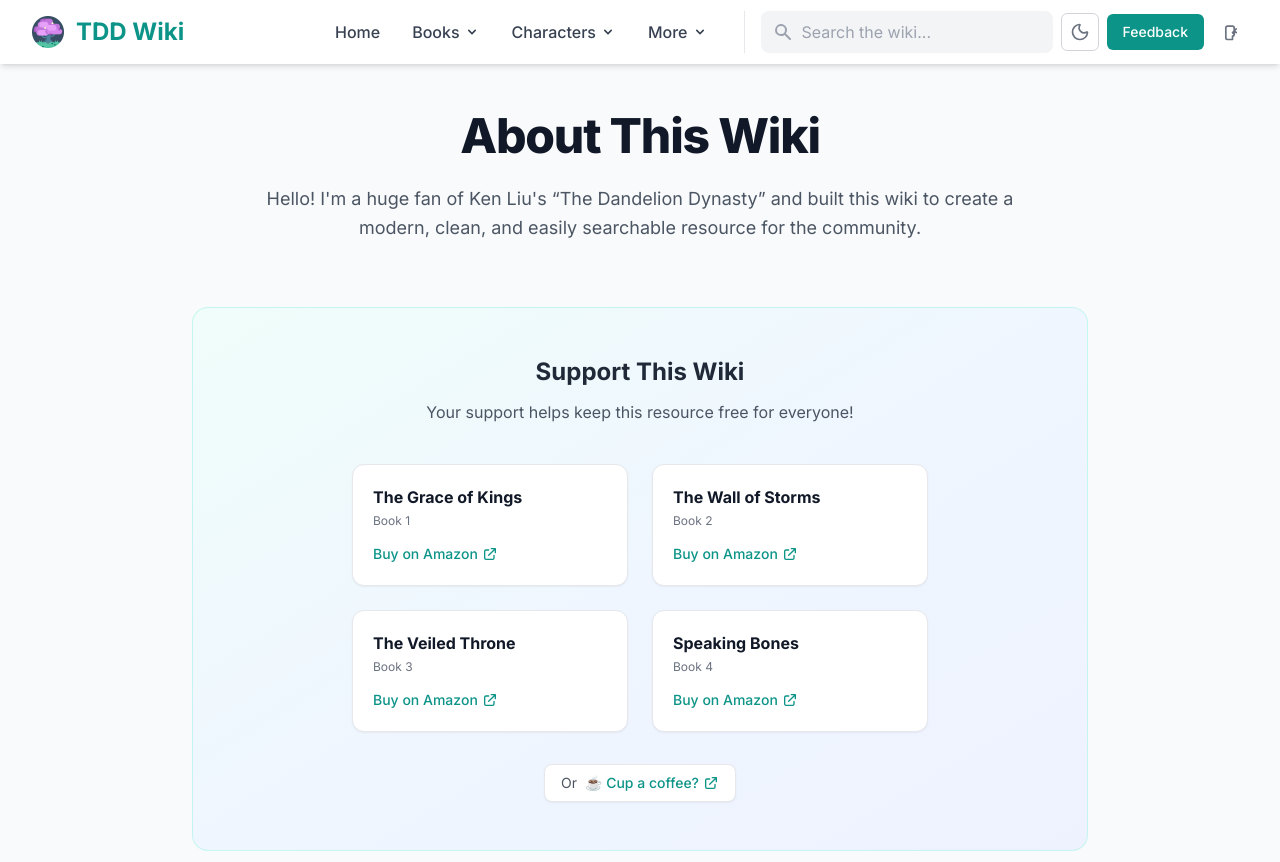
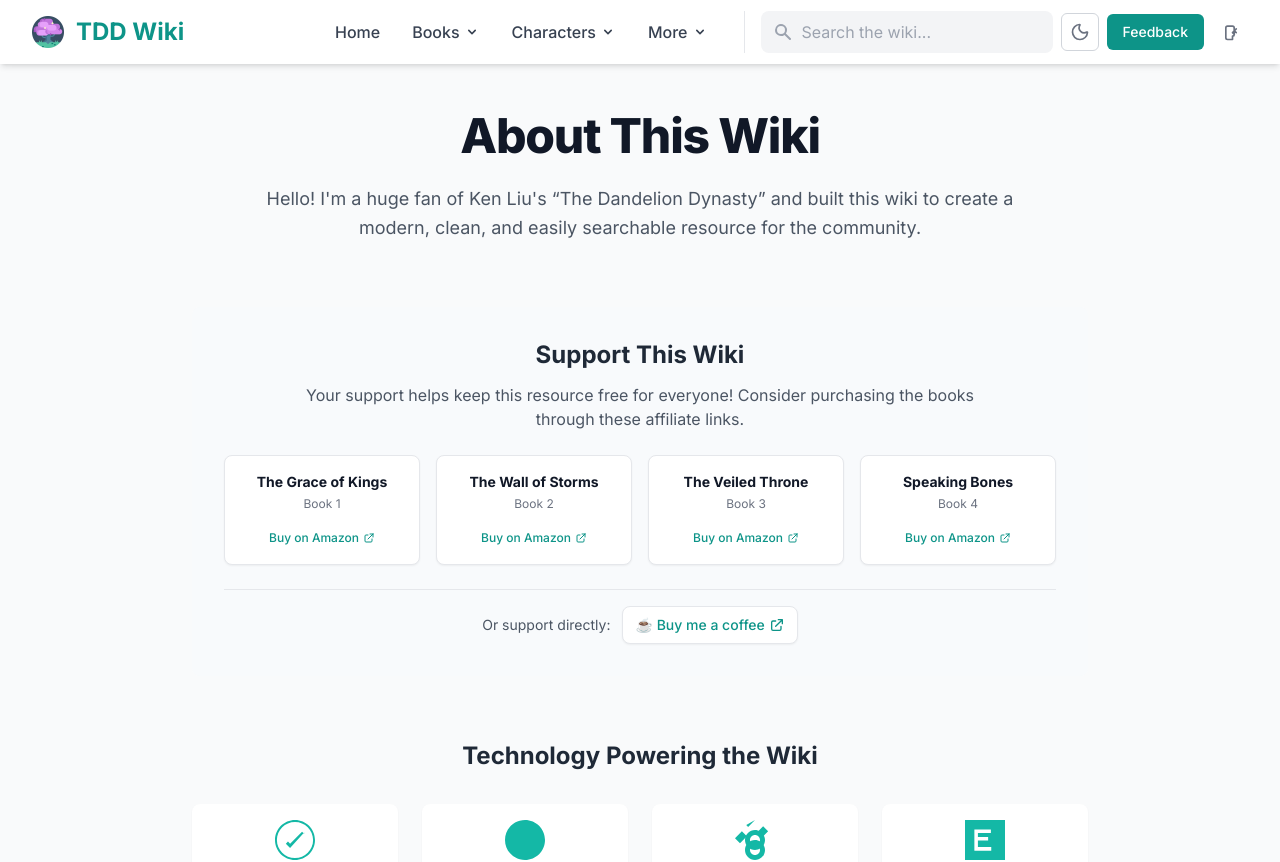
Before and after one commit to arman-101/dandelion-wiki, a Next.js app: page /other/about-wiki in a window 1280 px wide. Shown: the top 862 px of the page. Built offline with nearby package versions, Linux system fonts and the light colour scheme.

Commit message:
fixed icon error + gimoto description + bold error in all pages fixed + about page cleaned up

```diff
--- a/app/books/speaking-bones/page.tsx
+++ b/app/books/speaking-bones/page.tsx
@@ -4,6 +4,7 @@ import Image from 'next/image';
 import Link from 'next/link';
 import TopPageNavigation from '../../components/TopPageNavigation';
 import BookNavigation from '@/app/components/BookNavigation';
+import { formatAsteriskToBold } from '../../utils/textFormatting';
 
 // --- ACCURATE & DETAILED DATA FOR SPEAKING BONES ---
 const chapters = [
@@ -657,7 +658,7 @@ export default function SpeakingBonesPage() {
                                 &ldquo;{chapter.quote}&rdquo;
                                 <span className="block text-right not-italic font-semibold mt-2">&mdash; {chapter.speaker}</span>
                             </blockquote>
-                            <div className="my-4 text-gray-700 dark:text-gray-300 prose dark:prose-invert max-w-none" style={{ whiteSpace: 'pre-line' }}>{chapter.summary}</div>
+                            <div className="my-4 text-gray-700 dark:text-gray-300 prose dark:prose-invert max-w-none" style={{ whiteSpace: 'pre-line' }}>{formatAsteriskToBold(chapter.summary)}</div>
                             <div className="flex flex-wrap gap-2 pt-4 border-t border-gray-200 dark:border-gray-700">
                                 {chapter.links.map(link => (
                                     <Link key={link.name} href={link.path} className="bg-gray-200 dark:bg-gray-700 text-gray-800 dark:text-gray-200 text-sm px-3 py-1 rounded-full hover:bg-teal-600 hover:text-white transition-colors">
--- a/app/books/the-grace-of-kings/page.tsx
+++ b/app/books/the-grace-of-kings/page.tsx
@@ -2,6 +2,7 @@ import Image from 'next/image';
 import Link from 'next/link';
 import BookNavigation from '../../components/BookNavigation';
 import TopPageNavigation from '../../components/TopPageNavigation';
+import { formatAsteriskToBold } from '../../utils/textFormatting';
 
 // --- FULLY REVISED & COMPLETE DATA FOR THE GRACE OF KINGS ---
 const chapters = [
@@ -565,7 +566,7 @@ export default function GraceOfKingsPage() {
                                 &ldquo;{chapter.quote}&rdquo;
                                 <span className="block text-right not-italic font-semibold mt-2">&mdash; {chapter.speaker}</span>
                             </blockquote>
-                            <div className="my-4 text-gray-700 dark:text-gray-300 prose dark:prose-invert max-w-none" style={{ whiteSpace: 'pre-line' }}>{chapter.summary}</div>
+                            <div className="my-4 text-gray-700 dark:text-gray-300 prose dark:prose-invert max-w-none" style={{ whiteSpace: 'pre-line' }}>{formatAsteriskToBold(chapter.summary)}</div>
                             <div className="flex flex-wrap gap-2 pt-4 border-t border-gray-200 dark:border-gray-700">
                                 {chapter.links.map(link => (
                                     <Link key={link.name} href={link.path} className="bg-gray-200 dark:bg-gray-700 text-gray-800 dark:text-gray-200 text-sm px-3 py-1 rounded-full hover:bg-teal-600 hover:text-white transition-colors">
--- a/app/books/the-veiled-throne/page.tsx
+++ b/app/books/the-veiled-throne/page.tsx
@@ -2,6 +2,7 @@ import Image from 'next/image';
 import Link from 'next/link';
 import BookNavigation from '../../components/BookNavigation';
 import TopPageNavigation from '../../components/TopPageNavigation';
+import { formatAsteriskToBold } from '../../utils/textFormatting';
 
 // --- ACCURATE & DETAILED DATA FOR THE VEILED THRON ---
 const chapters = [
@@ -164,7 +165,7 @@ const chapters = [
         date: "SECRET AGON BASE IN KIRI VALLEY: THE TWELFTH MONTH IN THE EIGHTH YEAR AFTER THÉRA'S DEPARTURE",
         quote: "Even if they were to invent an alphabet from scratch... how could mere writing hope to capture the nuances of tone and timbre... in short, the entirety of the experience of being alive here, in this moment?",
         speaker: "Narrator",
-        summary: "Théra, taking Thoryo's advice, decides to spend a day playing with her sons on their own terms. They show her their masterpiece: a complex, wind-powered automaton—an *arucuro tocua* or 'living bones'—made from the bones of various animals, fish scales, and slisli fly wings. Théra is stunned by the intricate engineering, a native tradition of machinery completely alien to Dara's silkpunk technology. She also has a tense confrontation with the aged shaman Adyulek over the value of oral versus written traditions. Adyulek demonstrates the power of oral storytelling with a 'voice painting' ritual, a performance using colored dust on a vibrating drum skin to create abstract images representing the tribe's history. Théra has a profound realization about the limitations of writing and the deep, embodied wisdom of Agon culture. The celebration is shattered when the secret base is discovered and attacked by a massive Lyucu force.",
+        summary: "Théra, taking Thoryo's advice, decides to spend a day playing with her sons on their own terms. They show her their masterpiece: a complex, wind-powered automaton—an *arucuro tocua* or 'living bones'—made from the bones of various animals, fish scales, and slisli fly wings. Théra is stunned by the intricate engineering, a native tradition of machinery completely alien to Dara's silkpunk technology. She also has a tense confrontation with the aged shaman Adyulek over the value of oral versus written traditions. Adyulek demonstrates the power of oral storytelling with a 'voice painting' ritual, a performance using colored dust on a vibrating drum skin to create abstract images representing the tribe's history. Théra has a profound realization about the limitations of writing and the deep, embodied wisdom of Agon culture.",
         links: [{ name: "Kiri Valley", path: "/places/kiri-valley" }, { name: "Princess Théra", path: "/characters/princess-thera" }, { name: "Tanto Aragoz", path: "/characters/tanto-aragoz" }, { name: "Rokiri Aragoz", path: "/characters/rokiri-aragoz" }]
     },
     {
@@ -526,7 +527,7 @@ export default function VeiledThronePage() {
                                 &ldquo;{chapter.quote}&rdquo;
                                 <span className="block text-right not-italic font-semibold mt-2">&mdash; {chapter.speaker}</span>
                             </blockquote>
-                            <div className="my-4 text-gray-700 dark:text-gray-300 prose dark:prose-invert max-w-none" style={{ whiteSpace: 'pre-line' }}>{chapter.summary}</div>
+                            <div className="my-4 text-gray-700 dark:text-gray-300 prose dark:prose-invert max-w-none" style={{ whiteSpace: 'pre-line' }}>{formatAsteriskToBold(chapter.summary)}</div>
                             <div className="flex flex-wrap gap-2 pt-4 border-t border-gray-200 dark:border-gray-700">
                                 {chapter.links.map(link => (
                                     <Link key={link.name} href={link.path} className="bg-gray-200 dark:bg-gray-700 text-gray-800 dark:text-gray-200 text-sm px-3 py-1 rounded-full hover:bg-teal-600 hover:text-white transition-colors">
--- a/app/books/the-wall-of-storms/page.tsx
+++ b/app/books/the-wall-of-storms/page.tsx
@@ -2,6 +2,7 @@ import Image from 'next/image';
 import Link from 'next/link';
 import BookNavigation from '../../components/BookNavigation';
 import TopPageNavigation from '../../components/TopPageNavigation';
+import { formatAsteriskToBold } from '../../utils/textFormatting';
 
 // --- ACCURATE & DETAILED DATA FOR THE WALL OF STORMS ---
 const chapters = [
@@ -664,7 +665,7 @@ export default function WallOfStormsPage() {
                                 &ldquo;{chapter.quote}&rdquo;
                                 <span className="block text-right not-italic font-semibold mt-2">&mdash; {chapter.speaker}</span>
                             </blockquote>
-                            <div className="my-4 text-gray-700 dark:text-gray-300 prose dark:prose-invert max-w-none" style={{ whiteSpace: 'pre-line' }}>{chapter.summary}</div>
+                            <div className="my-4 text-gray-700 dark:text-gray-300 prose dark:prose-invert max-w-none" style={{ whiteSpace: 'pre-line' }}>{formatAsteriskToBold(chapter.summary)}</div>
                             <div className="flex flex-wrap gap-2 pt-4 border-t border-gray-200 dark:border-gray-700">
                                 {chapter.links.map(link => (
                                     <Link key={link.name} href={link.path} className="bg-gray-200 dark:bg-gray-700 text-gray-800 dark:text-gray-200 text-sm px-3 py-1 rounded-full hover:bg-teal-600 hover:text-white transition-colors">
--- a/app/components/CharacterPageTemplate.tsx
+++ b/app/components/CharacterPageTemplate.tsx
@@ -2,6 +2,7 @@ import Image from 'next/image';
 import Link from 'next/link';
 import React from 'react';
 import { Character, ContentBlock, ReferenceLink } from '../data/wiki-data';
+import { formatAsteriskToBold } from '../utils/textFormatting';
 
 // --- REUSABLE SUB-COMPONENTS FOR THE TEMPLATE ---
 
@@ -62,7 +63,7 @@ const ContentParagraph = ({ content }: { content: ContentBlock[] }) => (
     <p className="text-gray-700 dark:text-gray-300 leading-relaxed">
         {content.map((block, index) => {
             if (block.type === 'text') {
-                return <span key={index}>{block.content}</span>;
+                return <span key={index}>{formatAsteriskToBold(block.content)}</span>;
             }
             if (block.type === 'ref') {
                 return <Reference key={index} {...block.data} />;
--- a/app/components/ConceptPageTemplate.tsx
+++ b/app/components/ConceptPageTemplate.tsx
@@ -2,6 +2,7 @@ import Image from 'next/image';
 import Link from 'next/link';
 import React from 'react';
 import { Concept, ContentBlock, ReferenceLink, InfoBoxLink } from '../data/wiki-data';
+import { formatAsteriskToBold } from '../utils/textFormatting';
 
 // --- REUSABLE SUB-COMPONENTS FOR THE TEMPLATE ---
 
@@ -61,7 +62,7 @@ const ContentParagraph = ({ content }: { content: ContentBlock[] }) => (
     <p className="text-gray-700 dark:text-gray-300 leading-relaxed">
         {content.map((block, index) => {
             if (block.type === 'text') {
-                return <span key={index}>{block.content}</span>;
+                return <span key={index}>{formatAsteriskToBold(block.content)}</span>;
             }
             if (block.type === 'ref') {
                 return <Reference key={index} {...block.data} />;
--- a/app/components/GodPageTemplate.tsx
+++ b/app/components/GodPageTemplate.tsx
@@ -1,6 +1,7 @@
 import Image from 'next/image';
 import Link from 'next/link';
 import { God, ContentBlock, ReferenceLink } from '../data/wiki-data';
+import { formatAsteriskToBold } from '../utils/textFormatting';
 
 // --- REUSABLE SUB-COMPONENTS FOR THE TEMPLATE ---
 
@@ -50,7 +51,7 @@ const ContentParagraph = ({ content }: { content: ContentBlock[] }) => (
     <p className="text-gray-700 dark:text-gray-300 leading-relaxed">
         {content.map((block, index) => {
             if (block.type === 'text') {
-                return <span key={index}>{block.content}</span>;
+                return <span key={index}>{formatAsteriskToBold(block.content)}</span>;
             }
             if (block.type === 'ref') {
                 return <Reference key={index} {...block.data} />;
--- a/app/components/PlacePageTemplate.tsx
+++ b/app/components/PlacePageTemplate.tsx
@@ -2,6 +2,7 @@ import Image from 'next/image';
 import Link from 'next/link';
 import React from 'react'; // <-- IMPORT REACT TO FIX ERROR
 import { Place, ContentBlock, ReferenceLink } from '../data/wiki-data';
+import { formatAsteriskToBold } from '../utils/textFormatting';
 
 // --- REUSABLE SUB-COMPONENTS FOR THE TEMPLATE ---
 
@@ -61,7 +62,7 @@ const ContentParagraph = ({ content }: { content: ContentBlock[] }) => (
     <p className="text-gray-700 dark:text-gray-300 leading-relaxed">
         {content.map((block, index) => {
             if (block.type === 'text') {
-                return <span key={index}>{block.content}</span>;
+                return <span key={index}>{formatAsteriskToBold(block.content)}</span>;
             }
             if (block.type === 'ref') {
                 return <Reference key={index} {...block.data} />;
--- a/app/data/wiki-data.ts
+++ b/app/data/wiki-data.ts
@@ -133,7 +133,7 @@ export const ALL_CHARACTERS_DATA = [
     { name: "The Sword-Saint", description: "A legendary warrior from Eseeran Nomnny who trains Aya Mazoti.", image: "/characters/the-sword-saint.png", link: "/characters/the-sword-saint" },
     { name: "Ouro", description: "A Lyucu defector and master garinafin rider who trains Emperor Phyro's new aerial force.", image: "/characters/ouro.png", link: "/characters/ouro" },
     { name: "Gori Ruthi", description: "Nephew of Zato Ruthi, a Moralist scholar and official in the Dandelion court.", image: "/characters/gori-ruthi.png", link: "/characters/gori-ruthi" },
-    { name: "Prince Gimoto", description: "A character who plays a role in the events of the series.", image: "/characters/prince-gimoto.png", link: "/characters/prince-gimoto" },
+    { name: "Prince Gimoto", description: "Prince Gimoto is the son of Kado Garu and the nephew of Emperor Ragin (Kuni Garu).", image: "/characters/prince-gimoto.png", link: "/characters/prince-gimoto" },
 ];
 
 // --- MASTER DATA FOR CONCEPTS LISTING PAGE ---
--- a/app/layout.tsx
+++ b/app/layout.tsx
@@ -25,11 +25,6 @@ export default function RootLayout({
 }) {
   return (
     <html lang="en" suppressHydrationWarning>
-
-      <head>
-        <link rel="icon" href="icon.png" sizes="any" />
-      </head>
-
       <body className={`${inter.className} bg-gray-50 dark:bg-gray-950 text-gray-800 dark:text-gray-200`} suppressHydrationWarning>
         <ThemeProviders>
           <div className="min-h-screen flex flex-col">
--- a/app/other/about-wiki/page.tsx
+++ b/app/other/about-wiki/page.tsx
@@ -42,57 +42,62 @@ export default function AboutMePage() {
             </div>
 
             {/* --- Support Section --- */}
-            <div className="mb-20">
-                <div className="bg-gradient-to-br from-teal-50 via-blue-50 to-indigo-50 dark:from-gray-800/50 dark:via-gray-700/50 dark:to-gray-600/50 p-8 sm:p-12 rounded-2xl border border-teal-200/50 dark:border-teal-800/50 max-w-4xl mx-auto">
-                    <div className="text-center mb-10">
-                        <h2 className="text-2xl font-bold text-gray-800 dark:text-gray-200 mb-3">Support This Wiki</h2>
-                        <p className="text-gray-600 dark:text-gray-400 mb-6 max-w-2xl mx-auto">
-                            Your support helps keep this resource free for everyone!
-                        </p>
-                    </div>
+            <div className="bg-slate-50 dark:bg-gray-800/50 p-6 sm:p-8 rounded-lg space-y-6 max-w-4xl mx-auto mb-16">
+                <div className="text-center mb-6">
+                    <h2 className="text-2xl font-bold text-gray-800 dark:text-gray-200 mb-3">Support This Wiki</h2>
+                    <p className="text-gray-600 dark:text-gray-400 max-w-2xl mx-auto">
+                        Your support helps keep this resource free for everyone! Consider purchasing the books through these affiliate links.
+                    </p>
+                </div>
 
-                    <div className="grid grid-cols-1 md:grid-cols-2 gap-6 mb-8 max-w-xl mx-auto">
-                        <div className="bg-white dark:bg-gray-800 p-5 rounded-xl shadow-sm hover:shadow-md transition-all duration-300 border border-gray-200 dark:border-gray-700 group">
-                            <h3 className="font-bold text-gray-900 dark:text-white mb-1">The Grace of Kings</h3>
+                <div className="grid grid-cols-1 sm:grid-cols-2 lg:grid-cols-4 gap-4">
+                    <div className="bg-white dark:bg-gray-800 p-4 rounded-lg shadow-sm hover:shadow-md transition-all duration-300 border border-gray-200 dark:border-gray-700 group">
+                        <div className="text-center">
+                            <h3 className="font-bold text-gray-900 dark:text-white mb-1 text-sm">The Grace of Kings</h3>
                             <p className="text-xs text-gray-500 dark:text-gray-400 mb-3">Book 1</p>
-                            <a href="https://amzn.to/4lYVMGM" target="_blank" rel="noopener noreferrer" className="inline-flex items-center text-teal-600 dark:text-teal-400 hover:text-teal-700 dark:hover:text-teal-300 font-medium text-sm group-hover:underline">
-                                Buy on Amazon <svg className="w-4 h-4 ml-1" fill="none" stroke="currentColor" viewBox="0 0 24 24"><path strokeLinecap="round" strokeLinejoin="round" strokeWidth={2} d="M10 6H6a2 2 0 00-2 2v10a2 2 0 002 2h10a2 2 0 002-2v-4M14 4h6m0 0v6m0-6L10 14" /></svg>
-                            </a>
-                        </div>
-
-                        <div className="bg-white dark:bg-gray-800 p-5 rounded-xl shadow-sm hover:shadow-md transition-all duration-300 border border-gray-200 dark:border-gray-700 group">
-                            <h3 className="font-bold text-gray-900 dark:text-white mb-1">The Wall of Storms</h3>
-                            <p className="text-xs text-gray-500 dark:text-gray-400 mb-3">Book 2</p>
-                            <a href="https://amzn.to/3IXJlMU" target="_blank" rel="noopener noreferrer" className="inline-flex items-center text-teal-600 dark:text-teal-400 hover:text-teal-700 dark:hover:text-teal-300 font-medium text-sm group-hover:underline">
-                                Buy on Amazon <svg className="w-4 h-4 ml-1" fill="none" stroke="currentColor" viewBox="0 0 24 24"><path strokeLinecap="round" strokeLinejoin="round" strokeWidth={2} d="M10 6H6a2 2 0 00-2 2v10a2 2 0 002 2h10a2 2 0 002-2v-4M14 4h6m0 0v6m0-6L10 14" /></svg>
-                            </a>
-                        </div>
-
-                        <div className="bg-white dark:bg-gray-800 p-5 rounded-xl shadow-sm hover:shadow-md transition-all duration-300 border border-gray-200 dark:border-gray-700 group">
-                            <h3 className="font-bold text-gray-900 dark:text-white mb-1">The Veiled Throne</h3>
-                            <p className="text-xs text-gray-500 dark:text-gray-400 mb-3">Book 3</p>
-                            <a href="https://amzn.to/3Hcrgdj" target="_blank" rel="noopener noreferrer" className="inline-flex items-center text-teal-600 dark:text-teal-400 hover:text-teal-700 dark:hover:text-teal-300 font-medium text-sm group-hover:underline">
-                                Buy on Amazon <svg className="w-4 h-4 ml-1" fill="none" stroke="currentColor" viewBox="0 0 24 24"><path strokeLinecap="round" strokeLinejoin="round" strokeWidth={2} d="M10 6H6a2 2 0 00-2 2v10a2 2 0 002 2h10a2 2 0 002-2v-4M14 4h6m0 0v6m0-6L10 14" /></svg>
-                            </a>
-                        </div>
-
-                        <div className="bg-white dark:bg-gray-800 p-5 rounded-xl shadow-sm hover:shadow-md transition-all duration-300 border border-gray-200 dark:border-gray-700 group">
-                            <h3 className="font-bold text-gray-900 dark:text-white mb-1">Speaking Bones</h3>
-                            <p className="text-xs text-gray-500 dark:text-gray-400 mb-3">Book 4</p>
-                            <a href="https://amzn.to/41kbNi5" target="_blank" rel="noopener noreferrer" className="inline-flex items-center text-teal-600 dark:text-teal-400 hover:text-teal-700 dark:hover:text-teal-300 font-medium text-sm group-hover:underline">
-                                Buy on Amazon <svg className="w-4 h-4 ml-1" fill="none" stroke="currentColor" viewBox="0 0 24 24"><path strokeLinecap="round" strokeLinejoin="round" strokeWidth={2} d="M10 6H6a2 2 0 00-2 2v10a2 2 0 002 2h10a2 2 0 002-2v-4M14 4h6m0 0v6m0-6L10 14" /></svg>
+                            <a href="https://amzn.to/4lYVMGM" target="_blank" rel="noopener noreferrer" className="inline-flex items-center text-teal-600 dark:text-teal-400 hover:text-teal-700 dark:hover:text-teal-300 font-medium text-xs group-hover:underline">
+                                Buy on Amazon <svg className="w-3 h-3 ml-1" fill="none" stroke="currentColor" viewBox="0 0 24 24"><path strokeLinecap="round" strokeLinejoin="round" strokeWidth={2} d="M10 6H6a2 2 0 00-2 2v10a2 2 0 002 2h10a2 2 0 002-2v-4M14 4h6m0 0v6m0-6L10 14" /></svg>
                             </a>
                         </div>
                     </div>
 
-                    {/* Alternative Support */}
-                    <div className="text-center">
-                        <div className="inline-flex items-center bg-white dark:bg-gray-800 px-4 py-2 rounded-lg shadow-sm border border-gray-200 dark:border-gray-700">
-                            <span className="text-gray-600 dark:text-gray-400 text-sm mr-2">Or</span>
-                            <a href="https://buymeacoffee.com/darknebulax1" target="_blank" rel="noopener noreferrer" className="inline-flex items-center text-teal-600 dark:text-teal-400 hover:text-teal-700 dark:hover:text-teal-300 font-medium text-sm">
-                                ☕ Cup a coffee? <svg className="w-4 h-4 ml-1" fill="none" stroke="currentColor" viewBox="0 0 24 24"><path strokeLinecap="round" strokeLinejoin="round" strokeWidth={2} d="M10 6H6a2 2 0 00-2 2v10a2 2 0 002 2h10a2 2 0 002-2v-4M14 4h6m0 0v6m0-6L10 14" /></svg>
+                    <div className="bg-white dark:bg-gray-800 p-4 rounded-lg shadow-sm hover:shadow-md transition-all duration-300 border border-gray-200 dark:border-gray-700 group">
+                        <div className="text-center">
+                            <h3 className="font-bold text-gray-900 dark:text-white mb-1 text-sm">The Wall of Storms</h3>
+                            <p className="text-xs text-gray-500 dark:text-gray-400 mb-3">Book 2</p>
+                            <a href="https://amzn.to/3IXJlMU" target="_blank" rel="noopener noreferrer" className="inline-flex items-center text-teal-600 dark:text-teal-400 hover:text-teal-700 dark:hover:text-teal-300 font-medium text-xs group-hover:underline">
+                                Buy on Amazon <svg className="w-3 h-3 ml-1" fill="none" stroke="currentColor" viewBox="0 0 24 24"><path strokeLinecap="round" strokeLinejoin="round" strokeWidth={2} d="M10 6H6a2 2 0 00-2 2v10a2 2 0 002 2h10a2 2 0 002-2v-4M14 4h6m0 0v6m0-6L10 14" /></svg>
                             </a>
                         </div>
+                    </div>
+
+                    <div className="bg-white dark:bg-gray-800 p-4 rounded-lg shadow-sm hover:shadow-md transition-all duration-300 border border-gray-200 dark:border-gray-700 group">
+                        <div className="text-center">
+                            <h3 className="font-bold text-gray-900 dark:text-white mb-1 text-sm">The Veiled Throne</h3>
+                            <p className="text-xs text-gray-500 dark:text-gray-400 mb-3">Book 3</p>
+                            <a href="https://amzn.to/3Hcrgdj" target="_blank" rel="noopener noreferrer" className="inline-flex items-center text-teal-600 dark:text-teal-400 hover:text-teal-700 dark:hover:text-teal-300 font-medium text-xs group-hover:underline">
+                                Buy on Amazon <svg className="w-3 h-3 ml-1" fill="none" stroke="currentColor" viewBox="0 0 24 24"><path strokeLinecap="round" strokeLinejoin="round" strokeWidth={2} d="M10 6H6a2 2 0 00-2 2v10a2 2 0 002 2h10a2 2 0 002-2v-4M14 4h6m0 0v6m0-6L10 14" /></svg>
+                            </a>
+                        </div>
+                    </div>
+
+                    <div className="bg-white dark:bg-gray-800 p-4 rounded-lg shadow-sm hover:shadow-md transition-all duration-300 border border-gray-200 dark:border-gray-700 group">
+                        <div className="text-center">
+                            <h3 className="font-bold text-gray-900 dark:text-white mb-1 text-sm">Speaking Bones</h3>
+                            <p className="text-xs text-gray-500 dark:text-gray-400 mb-3">Book 4</p>
+                            <a href="https://amzn.to/41kbNi5" target="_blank" rel="noopener noreferrer" className="inline-flex items-center text-teal-600 dark:text-teal-400 hover:text-teal-700 dark:hover:text-teal-300 font-medium text-xs group-hover:underline">
+                                Buy on Amazon <svg className="w-3 h-3 ml-1" fill="none" stroke="currentColor" viewBox="0 0 24 24"><path strokeLinecap="round" strokeLinejoin="round" strokeWidth={2} d="M10 6H6a2 2 0 00-2 2v10a2 2 0 002 2h10a2 2 0 002-2v-4M14 4h6m0 0v6m0-6L10 14" /></svg>
+                            </a>
+                        </div>
+                    </div>
+                </div>
+
+                <div className="text-center pt-4 border-t border-gray-200 dark:border-gray-700">
+                    <div className="flex items-center justify-center space-x-3">
+                        <span className="text-gray-600 dark:text-gray-400 text-sm">Or support directly:</span>
+                        <a href="https://buymeacoffee.com/darknebulax1" target="_blank" rel="noopener noreferrer" className="inline-flex items-center bg-white dark:bg-gray-800 px-3 py-2 rounded-lg shadow-sm border border-gray-200 dark:border-gray-700 text-teal-600 dark:text-teal-400 hover:text-teal-700 dark:hover:text-teal-300 font-medium text-sm transition-all duration-200 hover:shadow-md">
+                            ☕ Buy me a coffee <svg className="w-4 h-4 ml-1" fill="none" stroke="currentColor" viewBox="0 0 24 24"><path strokeLinecap="round" strokeLinejoin="round" strokeWidth={2} d="M10 6H6a2 2 0 00-2 2v10a2 2 0 002 2h10a2 2 0 002-2v-4M14 4h6m0 0v6m0-6L10 14" /></svg>
+                        </a>
                     </div>
                 </div>
             </div>
@@ -141,7 +146,7 @@ export default function AboutMePage() {
 
             {/* --- Signature --- */}
             <div className="text-center mt-16 pt-8 border-t border-gray-200 dark:border-gray-700 max-w-4xl mx-auto">
-                <p className="text-gray-500 dark:text-gray-400">- A Fan :)</p>
+                <p className="text-gray-500 dark:text-gray-400">The Universe Is Knowable ❤️</p>
             </div>
         </div>
     );
```
Also changed, not shown: app/utils/textFormatting.ts (added, +41 -0 lines).
